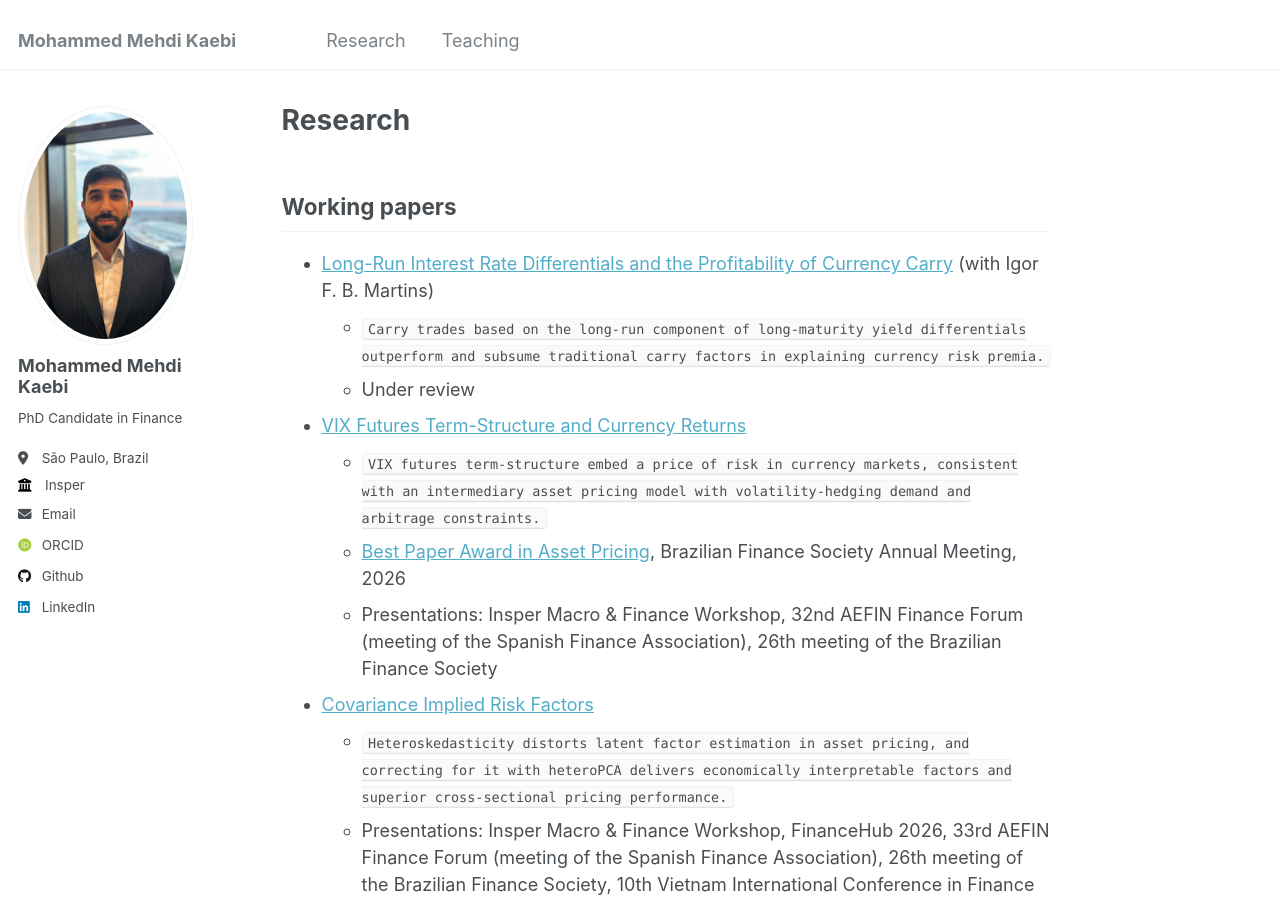
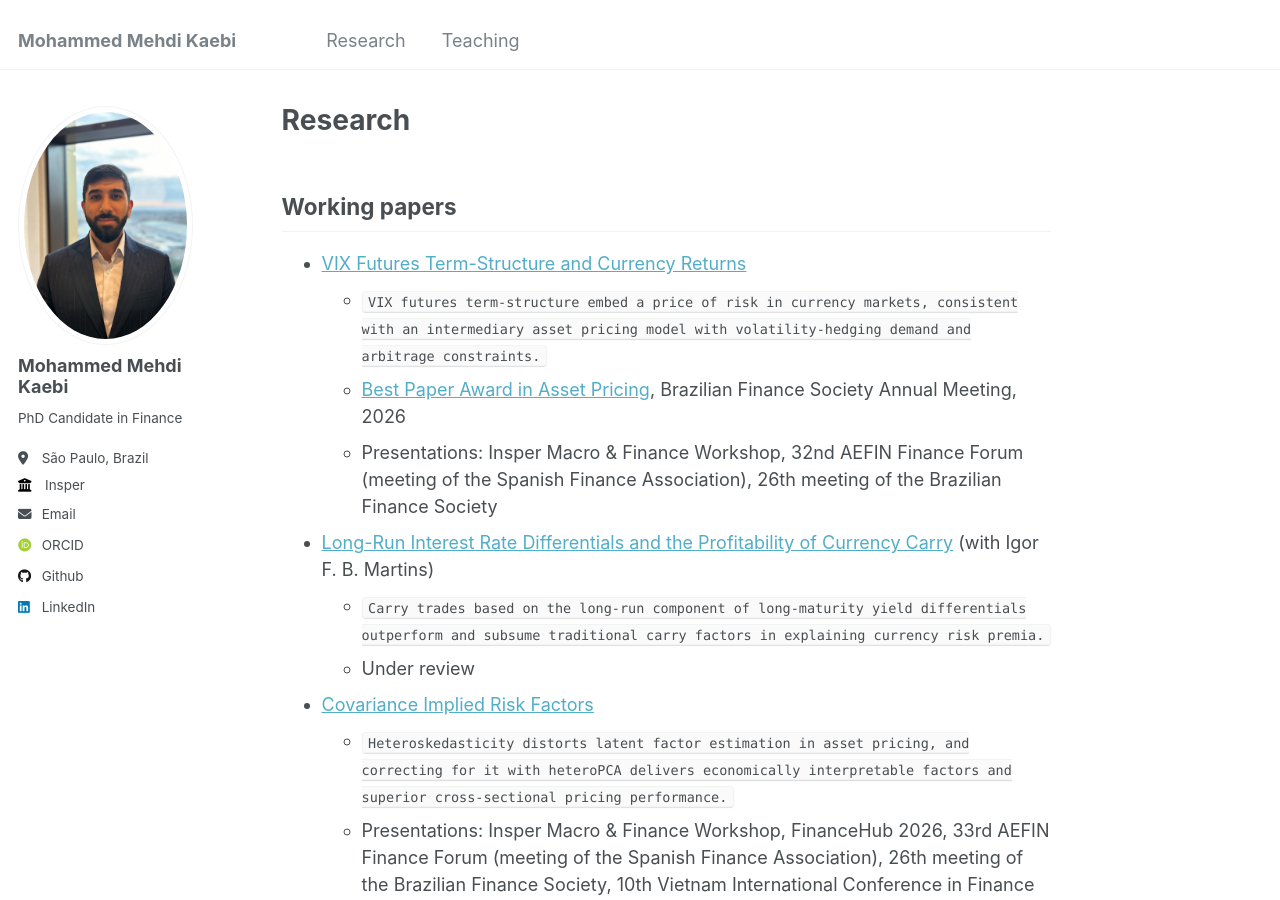
Before and after one commit to mkaebi/mkaebi.github.io, a Jekyll site: the page built from _pages/research.md, in a window 1280 px wide and 900 px high. Built offline with Jekyll 4.4.1, drawn with Linux system fonts in a browser that asks for light colours; some web fonts are replaced.

```diff
--- a/_pages/research.md
+++ b/_pages/research.md
@@ -8,13 +8,13 @@ redirect_from:
 ---
 
 ## Working papers
-* [Long-Run Interest Rate Differentials and the Profitability of Currency Carry](https://drive.google.com/file/d/1GStiVtJjzZ6uNYpW21snYiN-nvWZc_8u/view?usp=drive_link) (with Igor F. B. Martins)
-  * `Carry trades based on the long-run component of long-maturity yield differentials outperform and subsume traditional carry factors in explaining currency risk premia.`
-  * Under review
 * [VIX Futures Term-Structure and Currency Returns](https://dx.doi.org/10.2139/ssrn.5363287)
   * `VIX futures term-structure embed a price of risk in currency markets, consistent with an intermediary asset pricing model with volatility-hedging demand and arbitrage constraints.`
   * [Best Paper Award in Asset Pricing](https://sbfin.org.br/pt/evento/xxvi-encontro-brasileiro-de-financas-2026), Brazilian Finance Society Annual Meeting, 2026
   * Presentations: Insper Macro & Finance Workshop, 32nd AEFIN Finance Forum (meeting of the Spanish Finance Association), 26th meeting of the Brazilian Finance Society
+* [Long-Run Interest Rate Differentials and the Profitability of Currency Carry](https://drive.google.com/file/d/1GStiVtJjzZ6uNYpW21snYiN-nvWZc_8u/view?usp=drive_link) (with Igor F. B. Martins)
+  * `Carry trades based on the long-run component of long-maturity yield differentials outperform and subsume traditional carry factors in explaining currency risk premia.`
+  * Under review
 * [Covariance Implied Risk Factors](https://papers.ssrn.com/sol3/papers.cfm?abstract_id=6136149)
   * `Heteroskedasticity distorts latent factor estimation in asset pricing, and correcting for it with heteroPCA delivers economically interpretable factors and superior cross-sectional pricing performance.`
   * Presentations: Insper Macro & Finance Workshop, FinanceHub 2026, 33rd AEFIN Finance Forum (meeting of the Spanish Finance Association), 26th meeting of the Brazilian Finance Society, 10th Vietnam International Conference in Finance (accepted, VICIF 2026)
```
